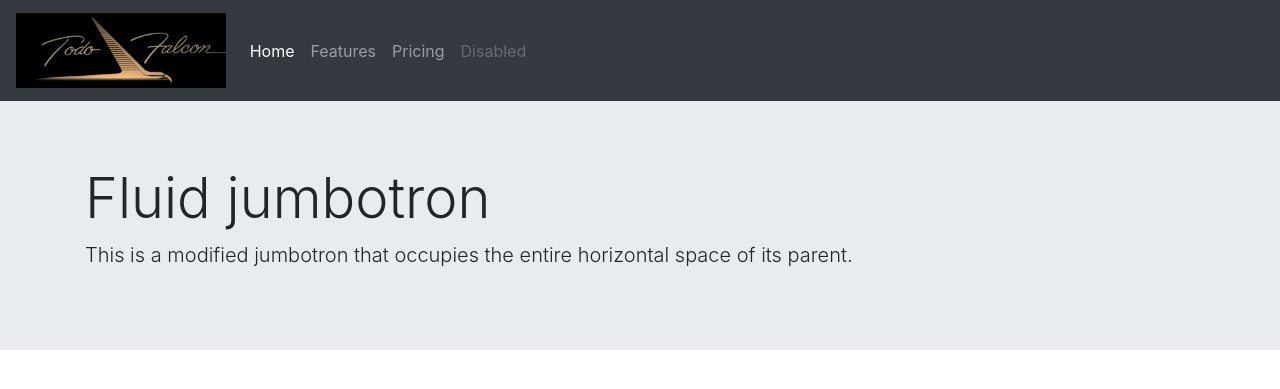
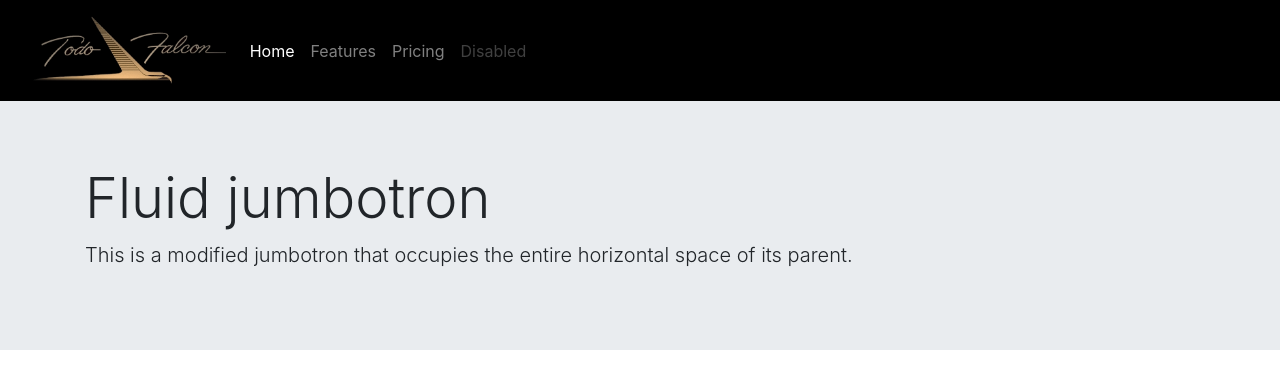
Before and after one commit to FalconSprint6/SMC_WD3_Fall19, a PHP site: page /Week-4-hwk/index.html in a window 1280 px wide. Shown: the top 389 px of the page. Run offline with PHP 8.4, Linux system fonts and the light colour scheme.

Commit message:
Edited style
Added !important tag

```diff
--- a/Week-4-hwk/index.html
+++ b/Week-4-hwk/index.html
@@ -7,7 +7,7 @@
 
     <!-- Bootstrap CSS -->
     <link rel="stylesheet" href="https://stackpath.bootstrapcdn.com/bootstrap/4.3.1/css/bootstrap.min.css" integrity="sha384-ggOyR0iXCbMQv3Xipma34MD+dH/1fQ784/j6cY/iJTQUOhcWr7x9JvoRxT2MZw1T" crossorigin="anonymous">
-
+<link rel="stylesheet" href="styles.css">
     <title>Week 4 Homework</title>
   </head>
   <body>
--- a/Week-4-hwk/styles.css
+++ b/Week-4-hwk/styles.css
@@ -1 +1,4 @@
-bg-
+.bg-dark {
+    color: black;
+    background-color: black !important;
+}
```
